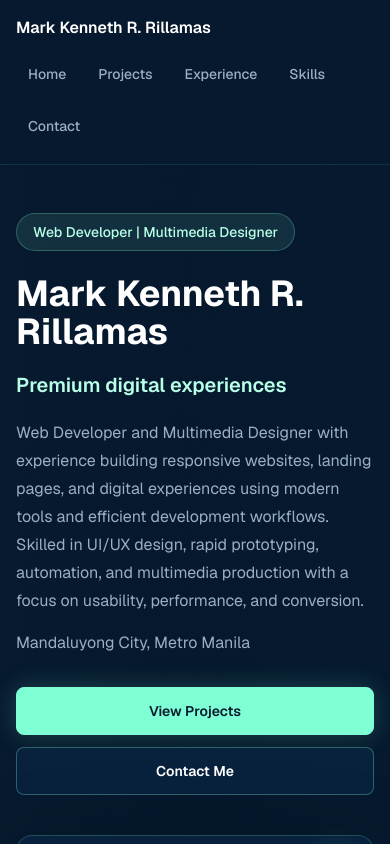
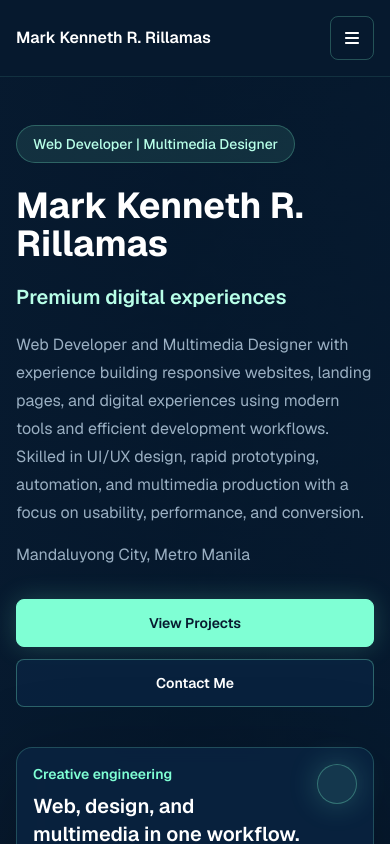
Before and after one commit to kenneth-tech/OnlinePortfolio, a Next.js app: page / in a window 390 px wide. Shown: the top 844 px of the page. Built offline with nearby package versions, Linux system fonts and the light colour scheme.

Commit message:
feat: add mobile hamburger navigation

```diff
--- a/src/components/site-header.tsx
+++ b/src/components/site-header.tsx
@@ -1,4 +1,8 @@
+"use client";
+
+import { useState } from "react";
 import Link from "next/link";
+import { FaBars, FaXmark } from "react-icons/fa6";
 
 import { profile } from "../data/portfolio";
 
@@ -11,25 +15,44 @@ const navItems = [
 ] as const;
 
 export function SiteHeader() {
+  const [isMenuOpen, setIsMenuOpen] = useState(false);
+  const menuButtonLabel = isMenuOpen ? "Close main menu" : "Open main menu";
+  const MenuIcon = isMenuOpen ? FaXmark : FaBars;
+
   return (
     <header className="sticky top-0 z-50 border-b border-brand-button/10 bg-brand-ink/95 backdrop-blur">
-      <div className="mx-auto flex w-full max-w-6xl flex-col gap-3 px-4 py-4 sm:flex-row sm:items-center sm:justify-between sm:px-8">
+      <div className="mx-auto flex w-full max-w-6xl flex-col px-4 py-4 sm:flex-row sm:items-center sm:justify-between sm:px-8">
+        <div className="flex items-center justify-between gap-4">
           <Link
             href="/"
             className="max-w-full truncate text-base font-semibold text-white outline-none transition hover:text-brand-button focus-visible:rounded focus-visible:ring-2 focus-visible:ring-brand-button focus-visible:ring-offset-4 focus-visible:ring-offset-brand-ink"
+            onClick={() => setIsMenuOpen(false)}
           >
             {profile.name}
           </Link>
+          <button
+            type="button"
+            aria-controls="main-navigation"
+            aria-expanded={isMenuOpen}
+            aria-label={menuButtonLabel}
+            className="inline-flex h-11 w-11 shrink-0 items-center justify-center rounded-lg border border-brand-button/25 text-white outline-none transition-[background-color,border-color,color,box-shadow] duration-200 hover:border-brand-button hover:bg-brand-button/10 hover:text-brand-button focus-visible:ring-2 focus-visible:ring-brand-button focus-visible:ring-offset-4 focus-visible:ring-offset-brand-ink sm:hidden"
+            onClick={() => setIsMenuOpen((current) => !current)}
+          >
+            <MenuIcon aria-hidden="true" className="h-4 w-4" />
+          </button>
+        </div>
         <nav
+          id="main-navigation"
           aria-label="Main navigation"
-          className="-mx-4 overflow-x-auto px-4 sm:mx-0 sm:px-0"
+          className={`${isMenuOpen ? "max-sm:block" : "max-sm:hidden"} mt-4 rounded-xl border border-brand-button/15 bg-brand-card/90 p-2 shadow-[0_18px_54px_rgba(0,0,0,0.22)] sm:mt-0 sm:block sm:border-0 sm:bg-transparent sm:p-0 sm:shadow-none`}
         >
-          <ul className="flex flex-wrap gap-2 text-sm font-medium text-brand-muted sm:min-w-max sm:flex-nowrap">
+          <ul className="grid gap-1 text-sm font-medium text-brand-muted sm:flex sm:min-w-max sm:flex-nowrap sm:gap-2">
             {navItems.map((item) => (
               <li key={item.href}>
                 <Link
                   href={item.href}
-                  className="flex min-h-11 items-center rounded-lg px-3 py-2 outline-none transition hover:bg-brand-button/10 hover:text-brand-soft focus-visible:ring-2 focus-visible:ring-brand-button"
+                  className="flex min-h-12 items-center rounded-lg px-3 py-2 outline-none transition hover:bg-brand-button/10 hover:text-brand-soft focus-visible:ring-2 focus-visible:ring-brand-button sm:min-h-11"
+                  onClick={() => setIsMenuOpen(false)}
                 >
                   {item.label}
                 </Link>
```
Also changed, not shown: 2 other files (tests, documents, lock files or other folders). Lines whose indentation alone changed are shown as unchanged.
